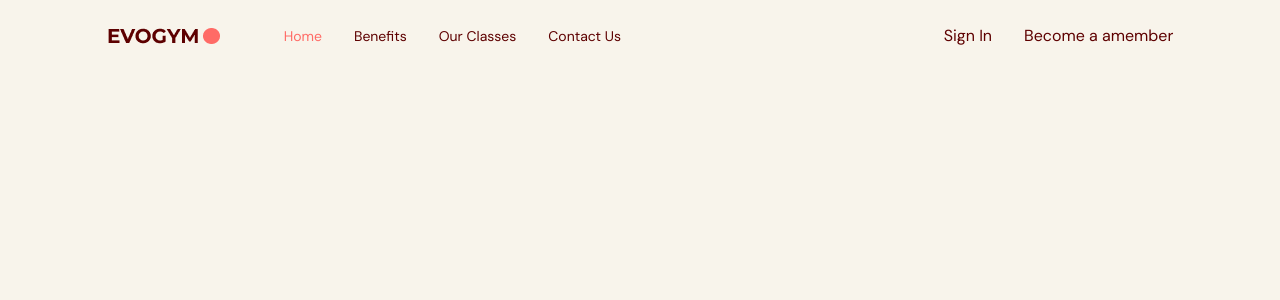
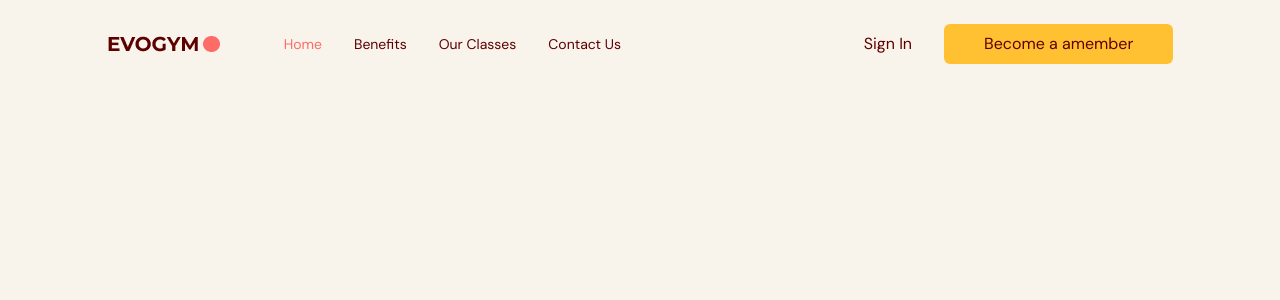
Before and after one commit to iamlydial/wellness-gym, a React (Vite) app: page / in a window 1280 px wide. Shown: the top 300 px of the page. Built offline with nearby package versions, Linux system fonts and the light colour scheme.

Commit message:
added the shared component button

```diff
--- a/src/scenes/navbar/index.tsx
+++ b/src/scenes/navbar/index.tsx
@@ -6,6 +6,7 @@
 
 import { SelectedPage } from "@/shared/types";
 import useMediaQuery from "@/hooks/useMediaQuery";
+import ActionButton from "@/shared/ActionButton";
 
 
 type Props = {
@@ -37,7 +38,7 @@
         </div>
         <div className={`${flexBetween} gap-8`}>
             <p>Sign In</p>
-            <button>Become a amember</button>
+            <ActionButton setSelectedPage={setSelectedPage}>Become a amember</ActionButton>
         </div>
     </div>)
     : (
--- /dev/null
+++ b/src/shared/ActionButton.tsx
@@ -0,0 +1,21 @@
+import React  from "react";
+import AnchorLink from "react-anchor-link-smooth-scroll"
+import { SelectedPage } from "./types";
+
+type Props = {
+    children: React.ReactNode;
+    setSelectedPage: (value: SelectedPage) => void;
+}
+
+const ActionButton = ({ children, setSelectedPage }: Props) => {
+  return (
+    <AnchorLink
+    className="rounded-md bg-secondary-500 px-10 py-2 hover:bg-primary-500 hover:text-white"
+    onClick={() => setSelectedPage(SelectedPage.ContactUs)}
+    href={`#${SelectedPage.ContactUs}`}>
+        {children}
+    </AnchorLink>
+  )
+}
+
+export default ActionButton
```
